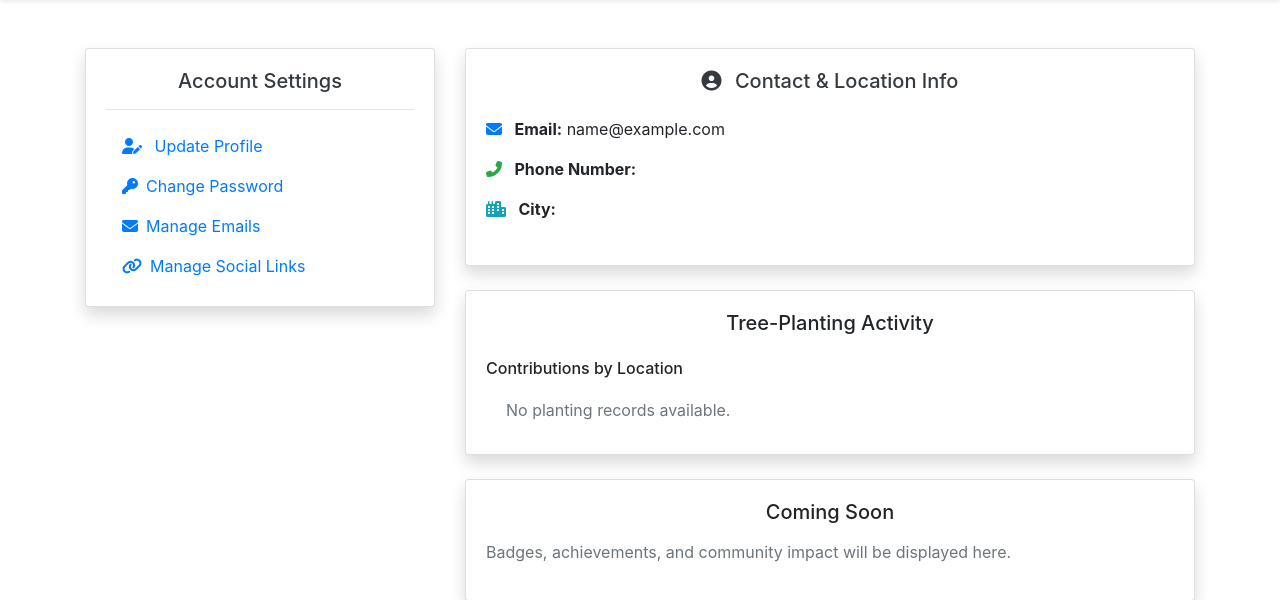
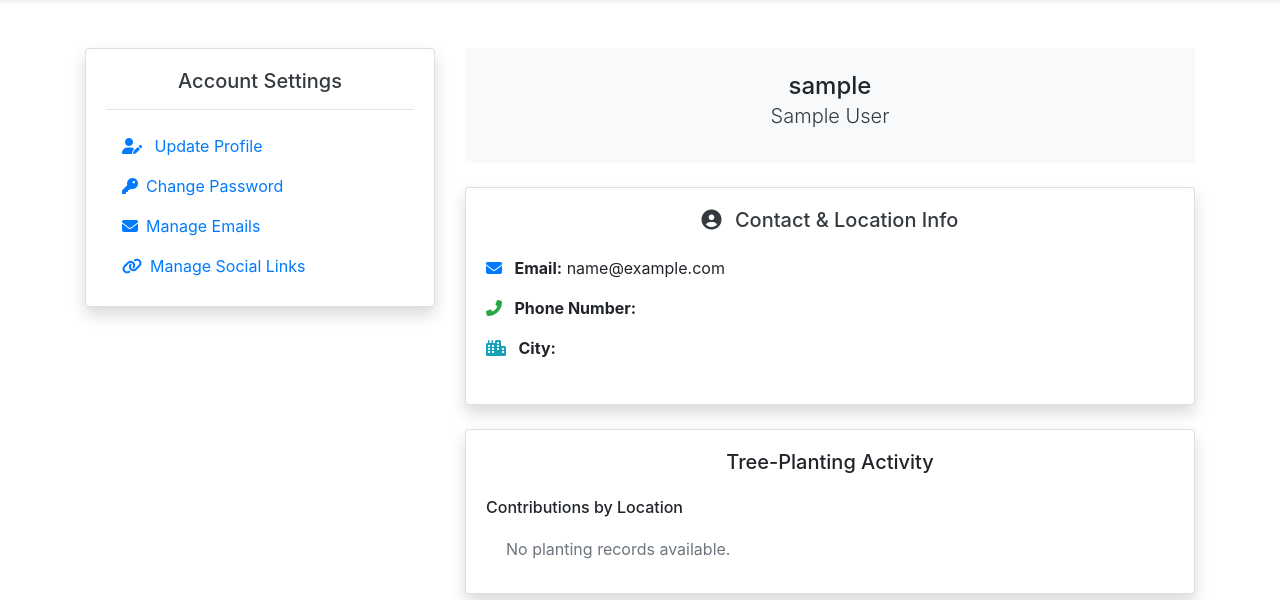
Before and after one commit to TonyXdZ/khadra, a Django app: template users/templates/users/profile.html in a window 1280 px wide. Shown: the part 84-684 px from the top of the page. Run offline with Django 5.2, Linux system fonts and the light colour scheme; the template is opened without the code that fills it, so the values that code supplies are empty; the visitor is signed in with stand-in values (Sample User, id 1).

Commit message:
feat(templates): enhance profile display with account badges

```diff
--- a/users/templates/users/profile.html
+++ b/users/templates/users/profile.html
@@ -1,11 +1,14 @@
 {% extends "core/base.html" %}
 {% load i18n static leaflet_tags %}
+
 {% block title %}{% trans "My profile in Khadra" %}{% endblock title %}
+
 {% block css %}
   {{ block.super }}
   {% leaflet_css %}
   {% leaflet_js %}
 {% endblock css %}
+
 {% block content %}
 <section class="container my-5">
   <div class="row">
@@ -25,19 +28,23 @@
           <ul class="nav flex-column">
             <li class="nav-item">
               <a class="nav-link" href="{% url 'profile-update' %}">
-                <i class="fas fa-user-edit mr-2"></i> {% trans "Update Profile" %}</a>
+                <i class="fas fa-user-edit mr-2"></i> {% trans "Update Profile" %}
+              </a>
             </li>
             <li class="nav-item">
               <a class="nav-link" href="{% url 'account_change_password' %}">
-                <i class="fas fa-key mr-2"></i>{% trans "Change Password" %}</a>
+                <i class="fas fa-key mr-2"></i>{% trans "Change Password" %}
+              </a>
             </li>
             <li class="nav-item">
               <a class="nav-link" href="{% url 'account_email' %}">
-                <i class="fas fa-envelope mr-2"></i>{% trans "Manage Emails" %}</a>
+                <i class="fas fa-envelope mr-2"></i>{% trans "Manage Emails" %}
+              </a>
             </li>
             <li class="nav-item">
               <a class="nav-link" href="{% url 'socialaccount_connections' %}">
-                <i class="fas fa-link mr-2"></i>{% trans "Manage Social Links" %}</a>
+                <i class="fas fa-link mr-2"></i>{% trans "Manage Social Links" %}
+              </a>
             </li>
           </ul>
         </div>
@@ -46,12 +53,27 @@
 
     <!-- Main Profile Content -->
     <div class="col-md-8">
+      <div class="text-center bg-light mb-4">
         {% if user.profile.profile_pic %}
-        <div class="text-center bg-light mb-4">
           <a href="{{ user.profile.profile_pic.url }}">
             <img src="{{ user.profile.profile_pic_256.url }}" class="img-thumbnail rounded-circle shadow-lg p-3">
           </a>
-          <p class="h2 mt-2">{{ user.username }}</p>
+        {% endif %}
+
+        <div class="d-inline-flex flex-column align-items-center mt-4 mb-3">
+          <div class="d-flex align-items-end">
+            <h4 class="mb-0">{{ user.username }}</h4>
+            {% if user.profile.account_type == "volunteer" %}
+              <span class="badge badge-success ml-2 align-self-center py-1 px-2">
+                <i class="fas fa-seedling mr-1"></i> {% trans "Volunteer" %}
+              </span>
+            {% elif user.profile.account_type == "manager" %}
+              <span class="badge badge-info ml-2 align-self-center py-1 px-2">
+                <i class="fas fa-user-tie mr-1"></i> {% trans "Manager" %}
+              </span>
+            {% endif %}
+          </div>
+
           {% if user.first_name or user.last_name %}
             <p class="lead text-dark">
               {{ user.first_name }} {{ user.last_name }}
@@ -63,7 +85,8 @@
             </p>
           {% endif %}
         </div>
-      {% endif %}
+      </div>
+
       <!-- User Info -->
       <section class="card mb-4 shadow">
         <div class="card-body">
@@ -94,11 +117,8 @@
           <script>
             window.addEventListener("map:init", function (e) {
               var detail = e.detail;
-              // Extract coordinates from PointField [longitude, latitude]
               var lon = {{ user.profile.geo_location.x }};
               var lat = {{ user.profile.geo_location.y }};
-
-              // Add marker and center map
               L.marker([lat, lon]).addTo(detail.map).bindPopup("{% trans 'Your Location' %}").openPopup();
               detail.map.setView([lat, lon], 15);
             }, false);
@@ -126,7 +146,8 @@
           <p class="text-muted">{% trans "Badges, achievements, and community impact will be displayed here." %}</p>
         </div>
       </section>
-    </div>
-  </div>
+
+    </div> <!-- end of main profile column -->
+  </div> <!-- end of row -->
 </section>
 {% endblock %}
```
Lines whose indentation alone changed are shown as unchanged.
